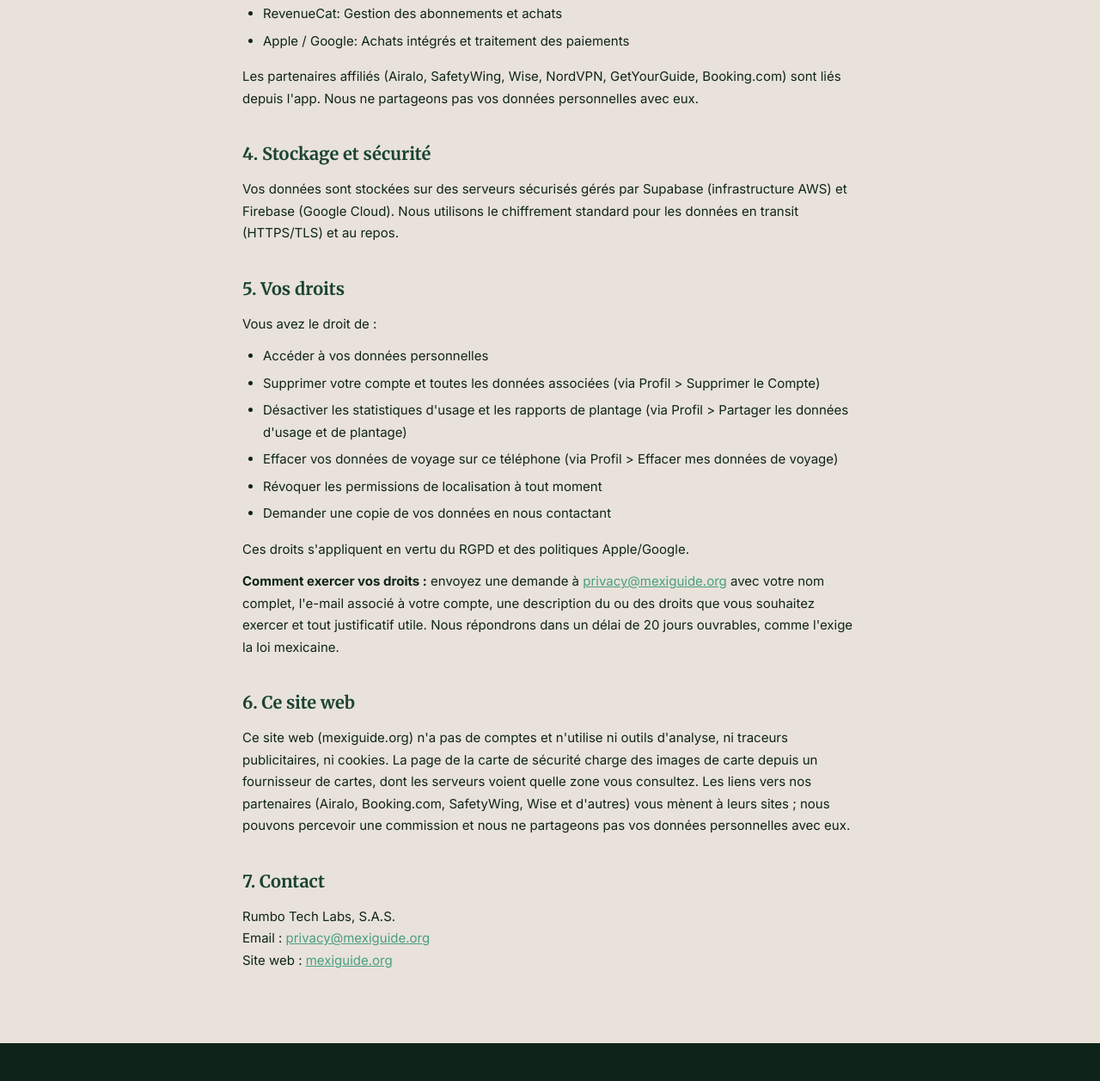
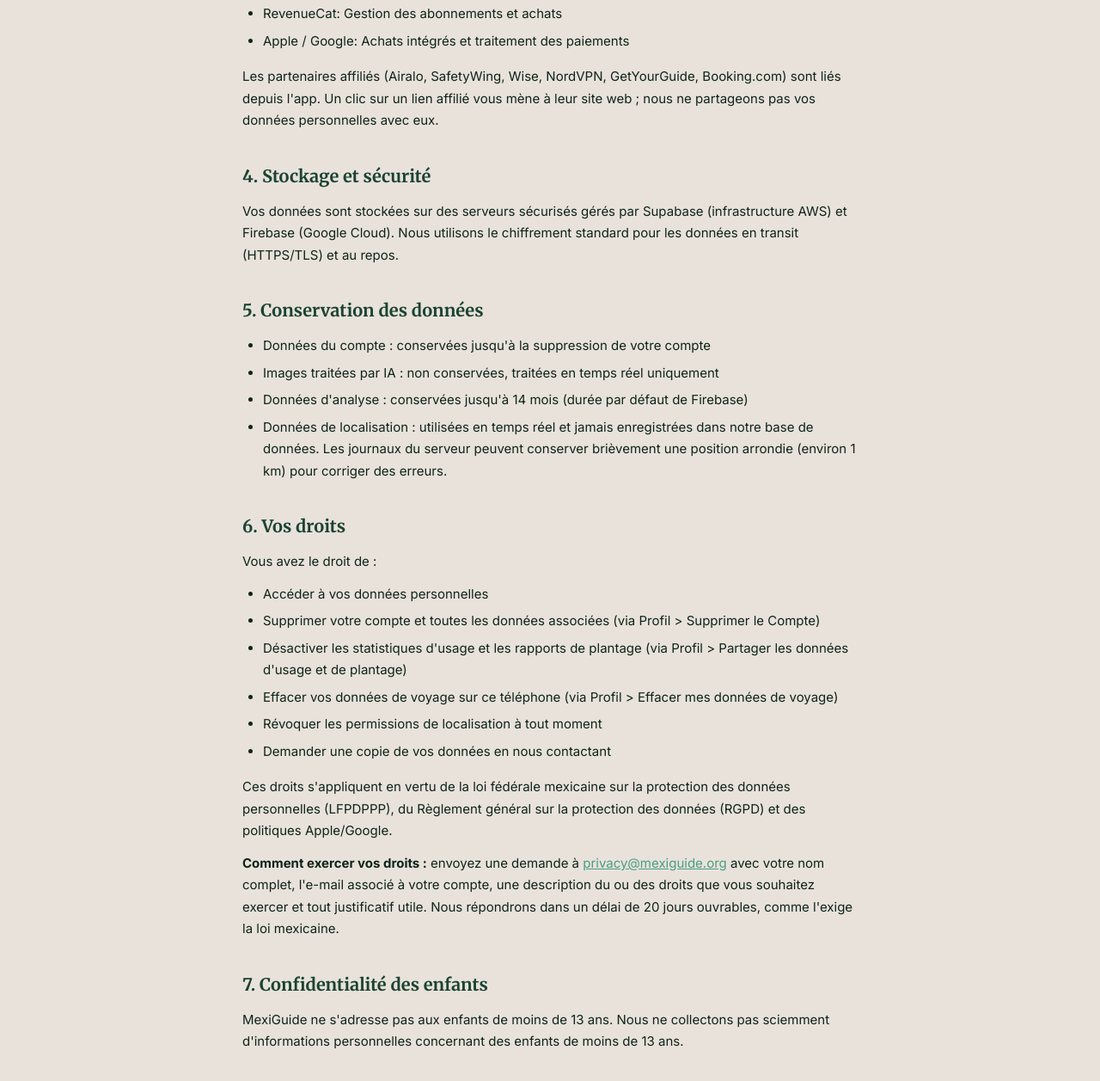
Before and after one commit to christianaugustomx/mexiguide-website, a plain HTML site: page fr/privacy.html in a window 1280 px wide. Shown: the part 1799-3056 px from the top of the page at 86% size. Drawn offline with Linux system fonts and the light colour scheme.

Commit message:
privacy(fr): add retention, children and changes sections from the app
Regenerated fr/privacy.html from the French in-app policy, which now has the
same 9 sections as en/es/pt (MexiGuide PR #25). Other languages unchanged.

Co-Authored-By: Claude Opus 5.5 <noreply@anthropic.com>

```diff
--- a/fr/privacy.html
+++ b/fr/privacy.html
@@ -177,13 +177,22 @@
       <li>Apple / Google: Achats intégrés et traitement des paiements</li>
     </ul>
 
-    <p>Les partenaires affiliés (Airalo, SafetyWing, Wise, NordVPN, GetYourGuide, Booking.com) sont liés depuis l'app. Nous ne partageons pas vos données personnelles avec eux.</p>
+    <p>Les partenaires affiliés (Airalo, SafetyWing, Wise, NordVPN, GetYourGuide, Booking.com) sont liés depuis l'app. Un clic sur un lien affilié vous mène à leur site web ; nous ne partageons pas vos données personnelles avec eux.</p>
 
     <h2>4. Stockage et sécurité</h2>
 
     <p>Vos données sont stockées sur des serveurs sécurisés gérés par Supabase (infrastructure AWS) et Firebase (Google Cloud). Nous utilisons le chiffrement standard pour les données en transit (HTTPS/TLS) et au repos.</p>
 
-    <h2>5. Vos droits</h2>
+    <h2>5. Conservation des données</h2>
+
+    <ul>
+      <li>Données du compte : conservées jusqu'à la suppression de votre compte</li>
+      <li>Images traitées par IA : non conservées, traitées en temps réel uniquement</li>
+      <li>Données d'analyse : conservées jusqu'à 14 mois (durée par défaut de Firebase)</li>
+      <li>Données de localisation : utilisées en temps réel et jamais enregistrées dans notre base de données. Les journaux du serveur peuvent conserver brièvement une position arrondie (environ 1 km) pour corriger des erreurs.</li>
+    </ul>
+
+    <h2>6. Vos droits</h2>
 
     <p>Vous avez le droit de :</p>
 
@@ -196,14 +205,22 @@
       <li>Demander une copie de vos données en nous contactant</li>
     </ul>
 
-    <p>Ces droits s'appliquent en vertu du RGPD et des politiques Apple/Google.</p>
+    <p>Ces droits s'appliquent en vertu de la loi fédérale mexicaine sur la protection des données personnelles (LFPDPPP), du Règlement général sur la protection des données (RGPD) et des politiques Apple/Google.</p>
 
     <p><strong>Comment exercer vos droits :</strong> envoyez une demande à <a href="mailto:privacy@mexiguide.org">privacy@mexiguide.org</a> avec votre nom complet, l'e-mail associé à votre compte, une description du ou des droits que vous souhaitez exercer et tout justificatif utile. Nous répondrons dans un délai de 20 jours ouvrables, comme l'exige la loi mexicaine.</p>
 
-    <h2>6. Ce site web</h2>
+    <h2>7. Confidentialité des enfants</h2>
+
+    <p>MexiGuide ne s'adresse pas aux enfants de moins de 13 ans. Nous ne collectons pas sciemment d'informations personnelles concernant des enfants de moins de 13 ans.</p>
+
+    <h2>8. Modifications de cette politique</h2>
+
+    <p>Nous pouvons mettre à jour cette Politique de Confidentialité de temps à autre. La date de « Dernière mise à jour » en haut de la page indique la révision la plus récente. L'utilisation continue de l'app après des modifications vaut acceptation.</p>
+
+    <h2>9. Ce site web</h2>
     <p>Ce site web (mexiguide.org) n'a pas de comptes et n'utilise ni outils d'analyse, ni traceurs publicitaires, ni cookies. La page de la carte de sécurité charge des images de carte depuis un fournisseur de cartes, dont les serveurs voient quelle zone vous consultez. Les liens vers nos partenaires (Airalo, Booking.com, SafetyWing, Wise et d'autres) vous mènent à leurs sites ; nous pouvons percevoir une commission et nous ne partageons pas vos données personnelles avec eux.</p>
 
-    <h2>7. Contact</h2>
+    <h2>10. Contact</h2>
 
     <p>Rumbo Tech Labs, S.A.S.<br>
     Email : <a href="mailto:privacy@mexiguide.org">privacy@mexiguide.org</a><br>
```
